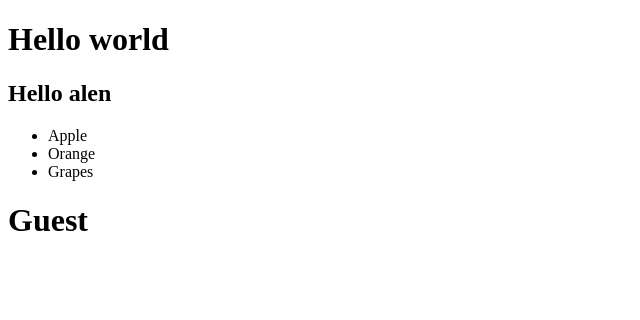
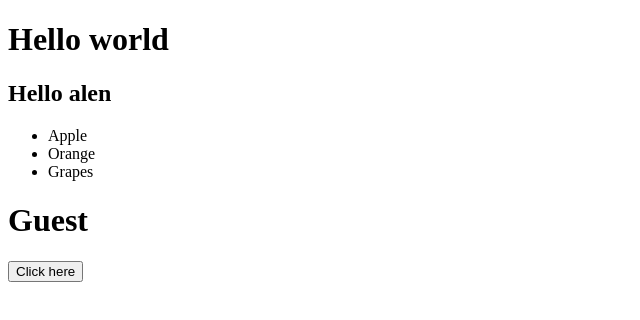
Before and after one commit to aj-allenn/React-Basics, a React (Vite) app: page / in a window 1280 px wide. Shown: the top 320 px of the page, without its empty margins (0-640 px from the left). Built offline with nearby package versions, Linux system fonts and the light colour scheme.

Commit message:
Button alert completed

```diff
--- a/src/App.jsx
+++ b/src/App.jsx
@@ -3,6 +3,7 @@ import HelloWorld from './components/Hello'
 import Greetings from './components/Class';
 import Render from './components/Render';
 import Renderr from './components/Renderr';
+import Alert from './components/Alert';
 
 function App() {
   return (
@@ -12,6 +13,7 @@ function App() {
       name="alen"/>
       <Render/>
       <Renderr/>
+      <Alert/>
     </div>
   )
 }
--- /dev/null
+++ b/src/components/Alert.jsx
@@ -0,0 +1,14 @@
+import React from 'react'
+
+function Alert() {
+
+    const handleClick=()=> alert("button clicked");
+
+  return (
+    <div>
+      <button onClick={handleClick}>Click here</button>
+    </div>
+  )
+}
+
+export default Alert
```
